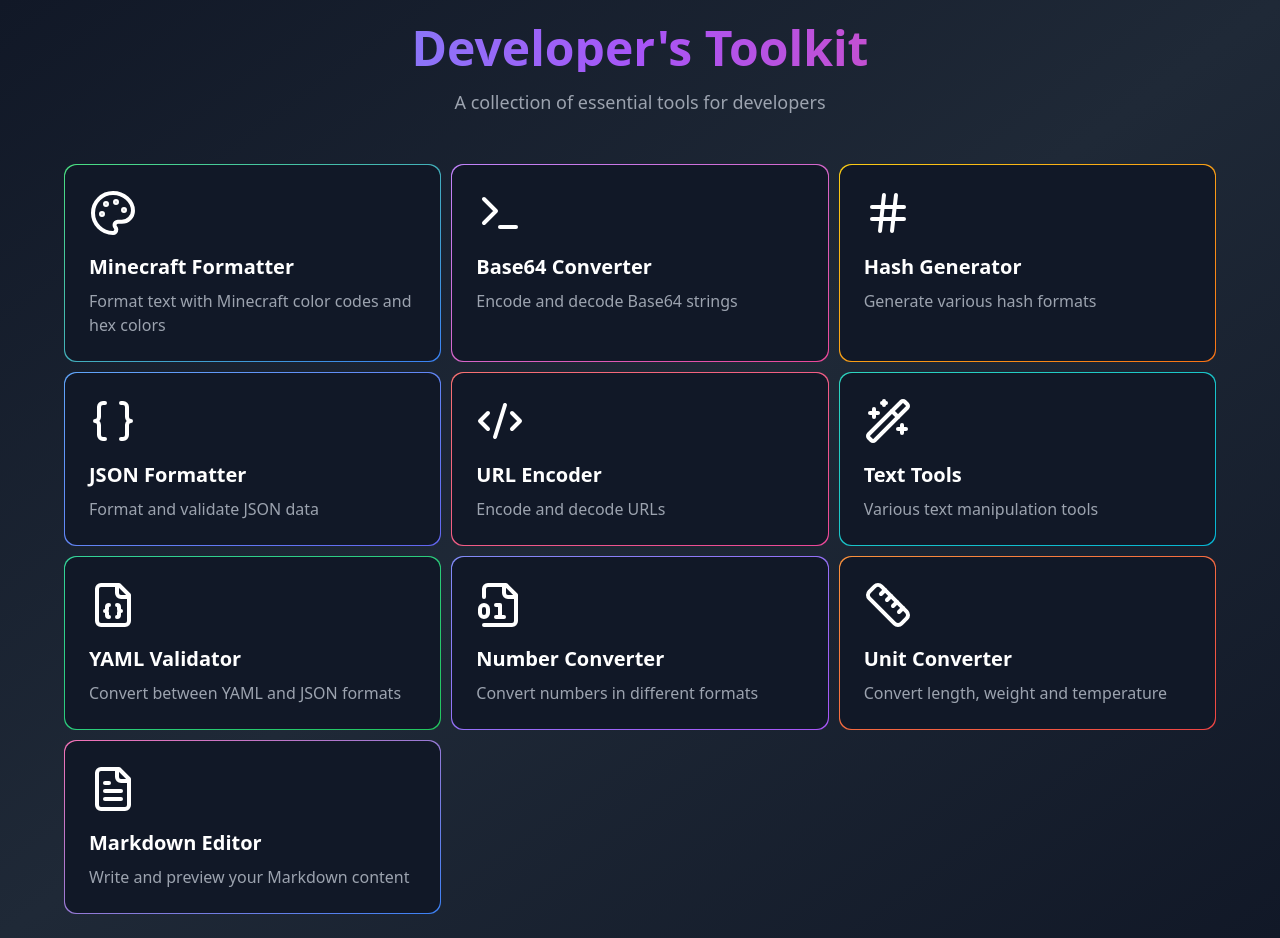
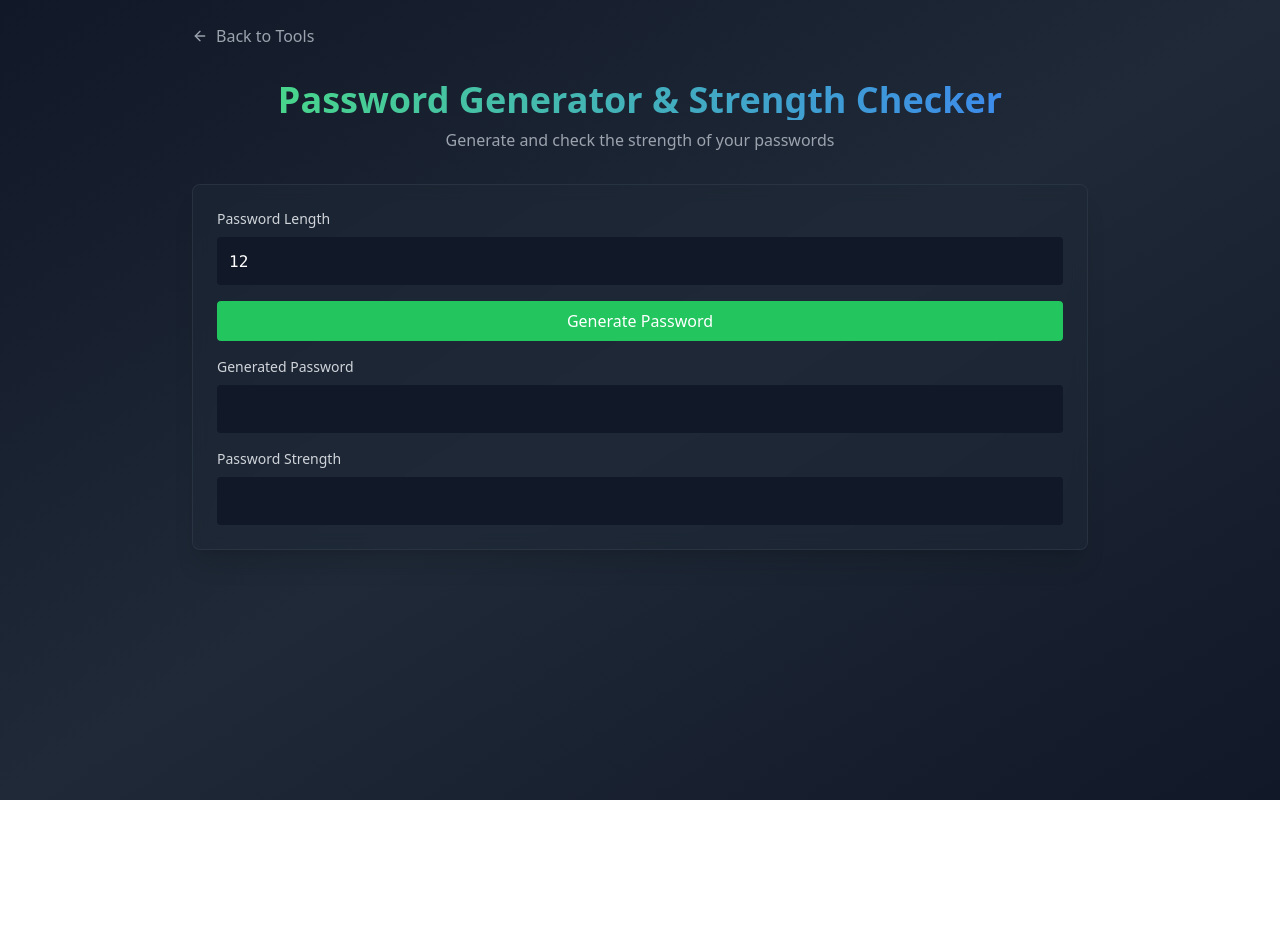
Before and after one commit to TCDev69/multitool, a React (Vite) app: page /password in a window 1280 px wide. After the commit the page ends 800 px from the top, so only its background shows below. Built offline with nearby package versions, Linux system fonts and the light colour scheme.

Commit message:
Password Generator & Strength Checker

```diff
--- a/package.json
+++ b/package.json
@@ -15,6 +15,7 @@
     "framer-motion": "^11.0.8",
     "js-yaml": "^4.1.0",
     "lucide-react": "^0.344.0",
+    "qrcode.react": "^4.1.0",
     "react": "^18.3.1",
     "react-dom": "^18.3.1",
     "react-markdown": "^9.0.1",
--- a/src/App.tsx
+++ b/src/App.tsx
@@ -13,6 +13,7 @@ import NumberConverter from './pages/NumberCoverter';
 import UnitConversion from './pages/UnitConverter';
 import UnitConverter from './pages/UnitConverter';
 import MarkdownEditor from './pages/Markdown';
+import PasswordGenerator from './pages/PasswordGenerator';
 
 const tools = [
   {
@@ -84,6 +85,13 @@ const tools = [
     icon: FileText,
     path: '/markdown',
     gradient: 'from-pink-400 to-blue-500',
+  },
+  {
+    name: 'Password Generator & Strength Checker',
+    description: 'Generate and check the strength of your passwords',
+    icon: FileText, //icona da lucid-react
+    path: '/password',
+    gradient: 'from-green-400 to-blue-500',
   }
 ];
 
@@ -136,6 +144,7 @@ export default function App() {
       <Route path="/number" element={<NumberConverter />} />
       <Route path="/unit" element={<UnitConverter />} />
       <Route path="/markdown" element={<MarkdownEditor />} />
+      <Route path="/password" element={<PasswordGenerator />} />
       <Route path="*" element={<HomePage />} />
     </Routes>
   );
--- /dev/null
+++ b/src/pages/PasswordGenerator.tsx
@@ -0,0 +1,104 @@
+import React, { useState } from 'react';
+import { Link } from 'react-router-dom';
+import { ArrowLeft } from 'lucide-react';
+import { PageHeader } from '../components/PageHeader';
+import { Card } from '../components/Card';
+
+export default function PasswordGenerator() {
+  const [password, setPassword] = useState('');
+  const [strength, setStrength] = useState('');
+  const [length, setLength] = useState(12);
+
+  const generatePassword = () => {
+    const charset =
+      'abcdefghijklmnopqrstuvwxyzABCDEFGHIJKLMNOPQRSTUVWXYZ0123456789!@#$%^&*()_+[]{}|;:,.<>?';
+    let generatedPassword = '';
+    for (let i = 0; i < length; i++) {
+      generatedPassword += charset.charAt(Math.floor(Math.random() * charset.length));
+    }
+    setPassword(generatedPassword);
+    checkStrength(generatedPassword);
+  };
+
+  const checkStrength = (password: string) => {
+    const regexWeak = /^(?=.*[a-zA-Z0-9]).{6,12}$/; // Weak: 6-12 characters, alphanumeric only
+    const regexMedium = /^(?=.*[a-z])(?=.*[A-Z])(?=.*\d)(?=.*[!@#$%^&*()_+]).{8,16}$/; // Medium: mixed case, numbers, special characters, 8-16 chars
+    const regexStrong = /^(?=.*[a-z])(?=.*[A-Z])(?=.*\d)(?=.*[!@#$%^&*()_+]).{16,}$/; // Strong: mixed case, numbers, special characters, 16+ chars
+
+    if (regexStrong.test(password)) {
+      setStrength('Strong');
+    } else if (regexMedium.test(password)) {
+      setStrength('Medium');
+    } else if (regexWeak.test(password)) {
+      setStrength('Weak');
+    } else {
+      setStrength('Invalid');
+    }
+  };
+
+
+  return (
+    <div className="min-h-screen bg-gradient-to-br from-gray-900 via-gray-800 to-gray-900 text-white p-6">
+      <div className="max-w-4xl mx-auto">
+        <Link
+          to="/"
+          className="inline-flex items-center text-gray-400 hover:text-white mb-8 transition-colors"
+        >
+          <ArrowLeft className="mr-2 h-4 w-4" />
+          Back to Tools
+        </Link>
+
+        <PageHeader
+          title="Password Generator & Strength Checker"
+          description="Generate and check the strength of your passwords"
+          gradient="from-green-400 to-blue-500"
+        />
+
+        <Card>
+          <div className="space-y-4">
+            <div>
+              <label className="block text-sm font-medium text-gray-300 mb-2">Password Length</label>
+              <input
+                type="number"
+                min="6"
+                max="20"
+                value={length}
+                onChange={(e) => setLength(Number(e.target.value))}
+                className="w-full h-12 bg-gray-900 rounded p-3 text-white font-mono focus:ring-2 focus:ring-green-500"
+              />
+            </div>
+
+            <div>
+              <button
+                onClick={generatePassword}
+                className="w-full bg-green-500 text-white py-2 rounded hover:bg-green-600 transition-colors"
+              >
+                Generate Password
+              </button>
+            </div>
+
+            <div>
+              <label className="block text-sm font-medium text-gray-300 mb-2">Generated Password</label>
+              <input
+                type="text"
+                value={password}
+                readOnly
+                className="w-full h-12 bg-gray-900 rounded p-3 text-white font-mono"
+              />
+            </div>
+
+            <div>
+              <label className="block text-sm font-medium text-gray-300 mb-2">Password Strength</label>
+              <input
+                type="text"
+                value={strength}
+                readOnly
+                className="w-full h-12 bg-gray-900 rounded p-3 text-white font-mono"
+              />
+            </div>
+          </div>
+        </Card>
+      </div>
+    </div>
+  );
+}
```
Also changed, not shown: 1 other file (tests, documents, lock files or other folders).
